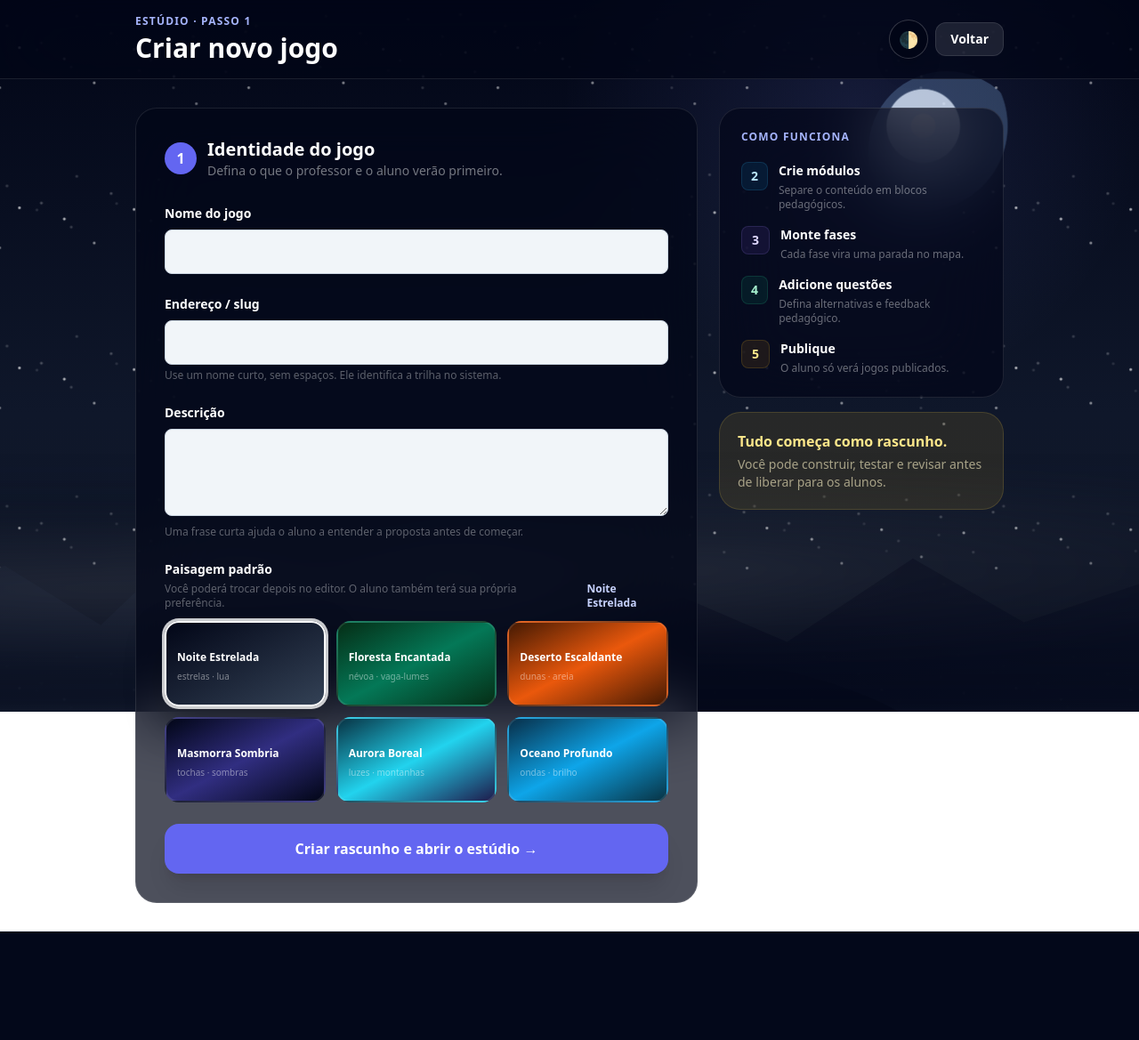
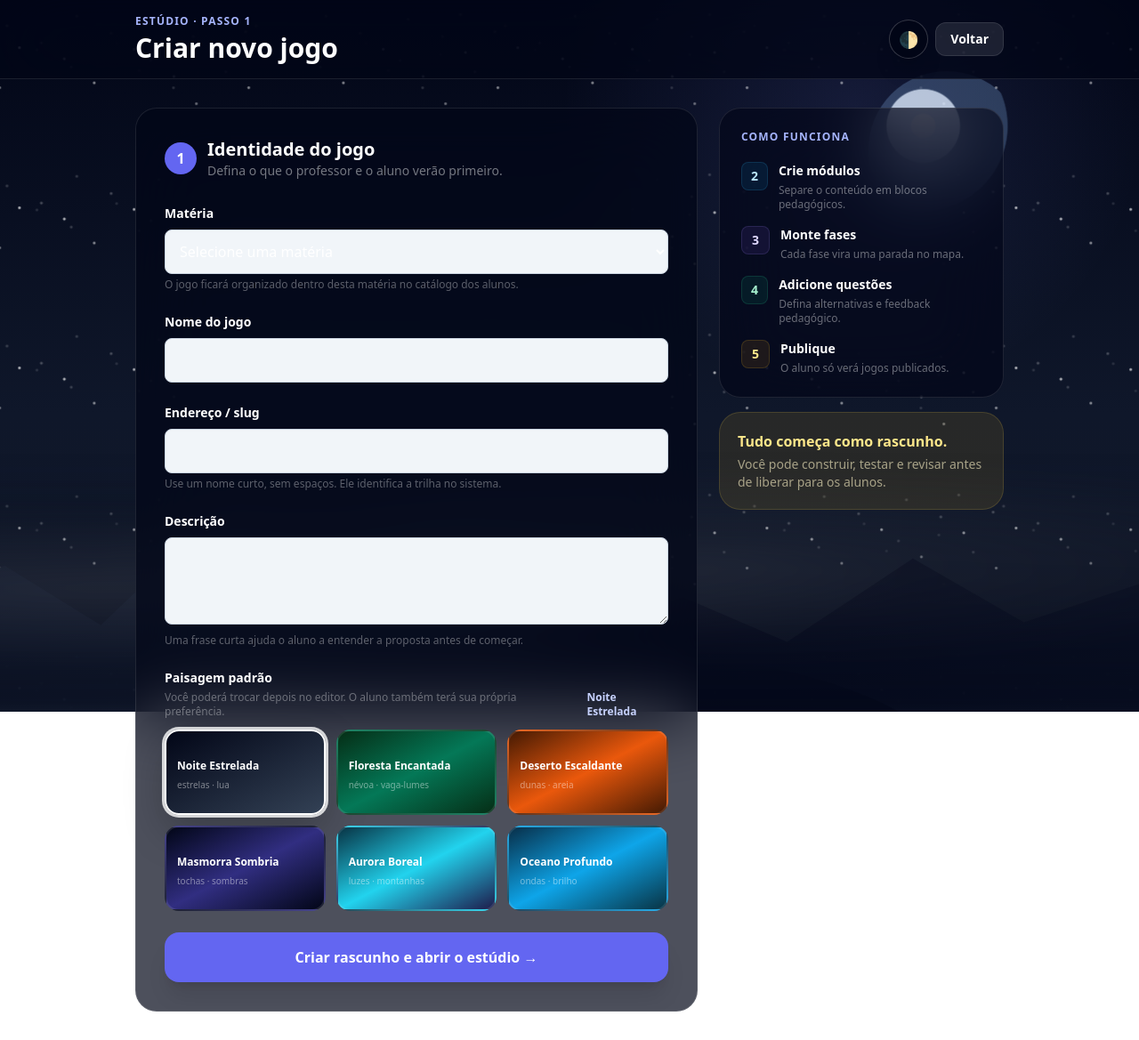
Before and after one commit to viniciusnovelo/trilha_ensino, a Django app: page /estudio/nova-trilha/ in a window 1280 px wide. Shown: the whole page at 89% size. Before the commit the page ends 1047 px from the top, so only its background shows below. Run offline with Django 5.2, Linux system fonts and the light colour scheme; a user stored in the database is signed in; data comes from the database, SQL or seed files in the repository; parts of the project's set-up code (start-up, migrations or seed data) failed here and were passed over; some libraries are stand-ins or nearby versions.

Commit message:
feat: selecionar materia ao criar jogo

```diff
--- a/curriculo/templates/curriculo/criar_trilha.html
+++ b/curriculo/templates/curriculo/criar_trilha.html
@@ -41,6 +41,18 @@
 
                     <form method="post" class="space-y-6">
                         {% csrf_token %}
+
+                        <div>
+                            <label class="block text-sm font-black mb-2">Matéria</label>
+                            {{ form.materia }}
+                            <p class="text-xs text-white/35 mt-1">
+                                O jogo ficará organizado dentro desta matéria no catálogo dos alunos.
+                            </p>
+                            {% for error in form.materia.errors %}
+                                <p class="text-red-300 text-xs mt-1">{{ error }}</p>
+                            {% endfor %}
+                        </div>
+
 
                         <div>
                             <label class="block text-sm font-black mb-2">Nome do jogo</label>
```
